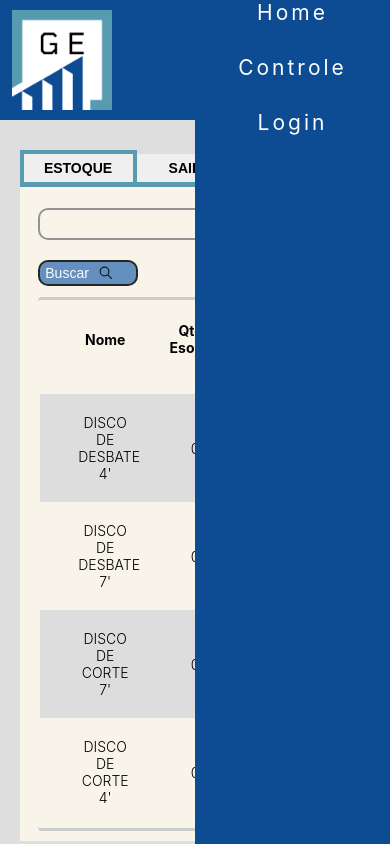
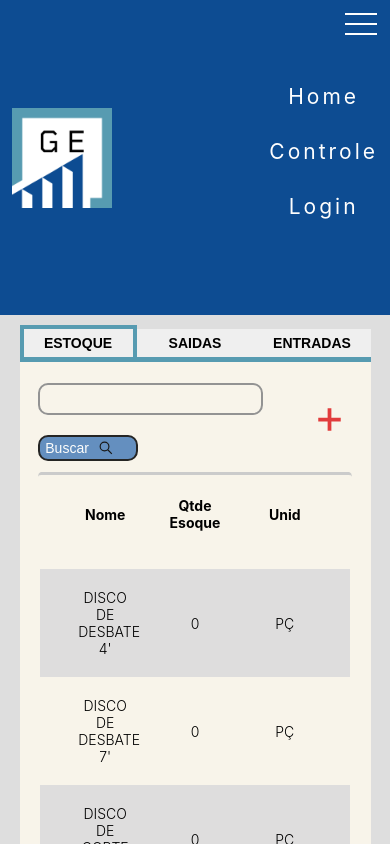
Before and after one commit to YagoFogaca/CE-FRONT, a React (Vite) app in the folder client/: page / in a window 390 px wide. Both pictures are taken after a click on the element 354 px from the left and 60 px from the top of the page. Built offline with nearby package versions, Linux system fonts and the light colour scheme.

Commit message:
feat: atualização do layout do menu mobile

```diff
--- a/client/src/components/header/index.header.tsx
+++ b/client/src/components/header/index.header.tsx
@@ -5,10 +5,11 @@ export function Header() {
   const [isOpenMenu, setIsOpenMenu] = useState<boolean>(false);
 
   return (
-    <header>
-      <C.NavS>
+    <C.HeaderS open={isOpenMenu}>
+      <C.NavS open={isOpenMenu}>
         <C.ImgS src="/logo.png" alt="logo" />
         <C.DivMenuMobile
+          open={isOpenMenu}
           onClick={() => {
             setIsOpenMenu(!isOpenMenu);
           }}
@@ -17,7 +18,7 @@ export function Header() {
           <div className="line2"></div>
           <div className="line3"></div>
         </C.DivMenuMobile>
-        <C.UlS percentage={isOpenMenu}>
+        <C.UlS open={isOpenMenu}>
           <li className="nav-li">
             <C.ALinkS href="">Home</C.ALinkS>
           </li>
@@ -29,6 +30,6 @@ export function Header() {
           </li>
         </C.UlS>
       </C.NavS>
-    </header>
+    </C.HeaderS>
   );
 }
--- a/client/src/components/header/style.header.ts
+++ b/client/src/components/header/style.header.ts
@@ -1,14 +1,21 @@
 import styled from 'styled-components';
-import { PorpsUlS } from '../../utils/types/props.types';
+import { PorpsMenuMobile } from '../../utils/types/props.types';
 
-export const NavS = styled.nav`
+export const HeaderS = styled.header<PorpsMenuMobile>`
+  /* min-height: 120px; */
+  height: ${props => (props.open ? '35%' : '120px')};
+  transition: height 0.3s ease-in;
+`;
+
+export const NavS = styled.nav<PorpsMenuMobile>`
+  position: relative;
   display: flex;
   align-items: center;
   justify-content: space-between;
 
   font-size: system-ui;
   background-color: #0d4c92;
-  height: 100px;
+  height: ${props => (props.open ? '100%' : '100px')};
   padding: 1rem 6rem;
   box-sizing: content-box;
 
@@ -31,7 +38,7 @@ export const ImgS = styled.img`
   }
 `;
 
-export const UlS = styled.ul<PorpsUlS>`
+export const UlS = styled.ul<PorpsMenuMobile>`
   list-style: none;
   display: flex;
   z-index: 10;
@@ -43,19 +50,11 @@ export const UlS = styled.ul<PorpsUlS>`
 
   @media (max-width: 999px) {
     & {
-      position: fixed;
-      top: 0;
-      right: 0;
-      width: 50vw;
-      height: 100%;
-      background-color: #0d4c92;
-
+      display: ${props => (props.open ? 'flex' : 'none')};
+      height: 50%;
       flex-direction: column;
       align-items: center;
       gap: 3rem;
-
-      transform: translateX(${props => (props.percentage ? 0 : 100)}%);
-      transition: transform 0.3s ease-in;
     }
     li {
       margin-left: 0px;
@@ -73,7 +72,7 @@ export const ALinkS = styled.a`
   }
 `;
 
-export const DivMenuMobile = styled.div`
+export const DivMenuMobile = styled.div<PorpsMenuMobile>`
   display: none;
   cursor: pointer;
   div {
@@ -86,6 +85,9 @@ export const DivMenuMobile = styled.div`
   @media (max-width: 999px) {
     & {
       display: block;
+      position: ${props => (props.open ? 'absolute' : 'unset')};
+      right: 5px;
+      top: 5px;
     }
   }
 `;
--- a/client/src/utils/types/props.types.ts
+++ b/client/src/utils/types/props.types.ts
@@ -1,5 +1,5 @@
-export type PorpsUlS = {
-  percentage: boolean;
+export type PorpsMenuMobile = {
+  open: boolean;
 };
 
 export type PropsTable = {
```
